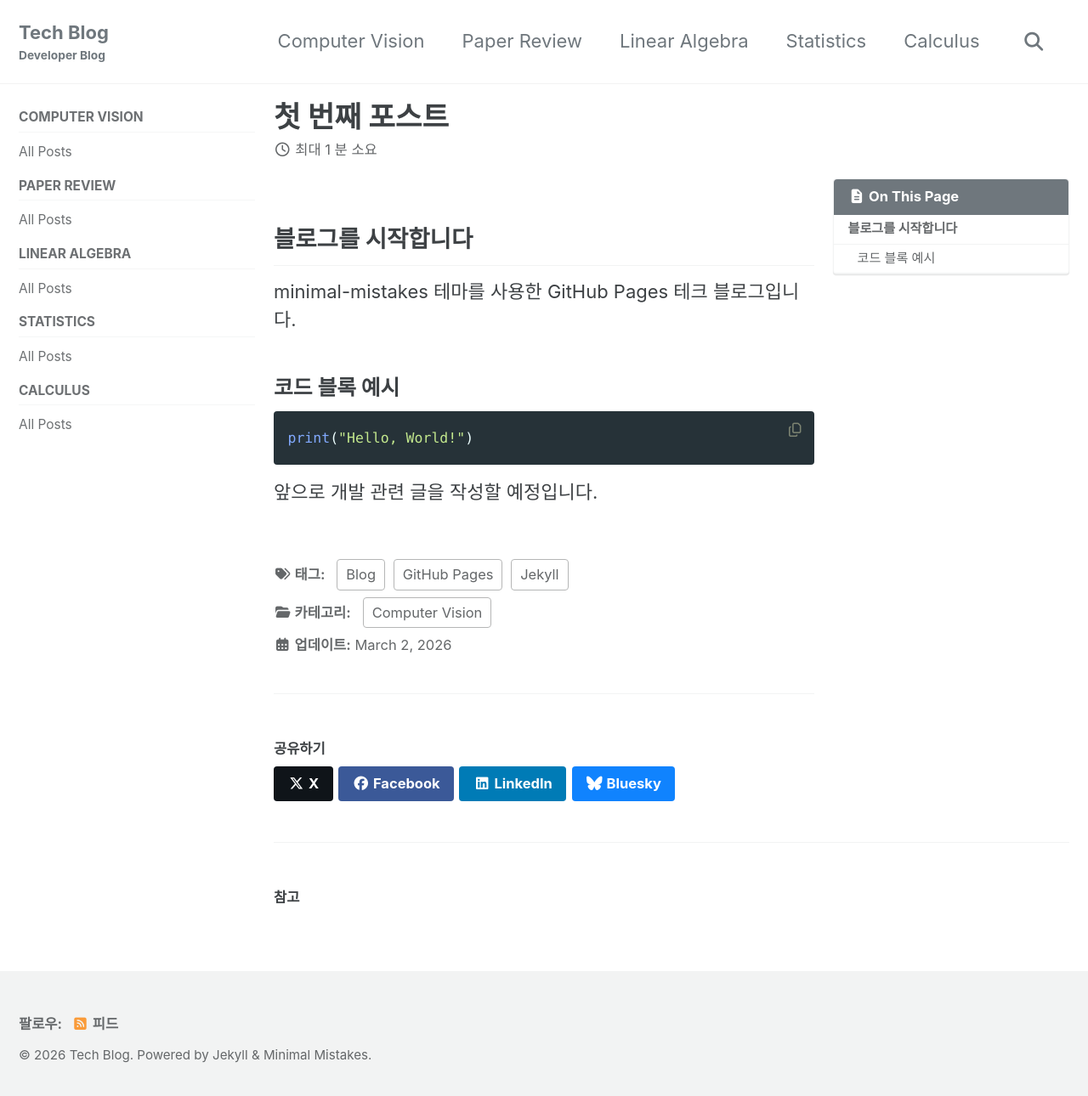
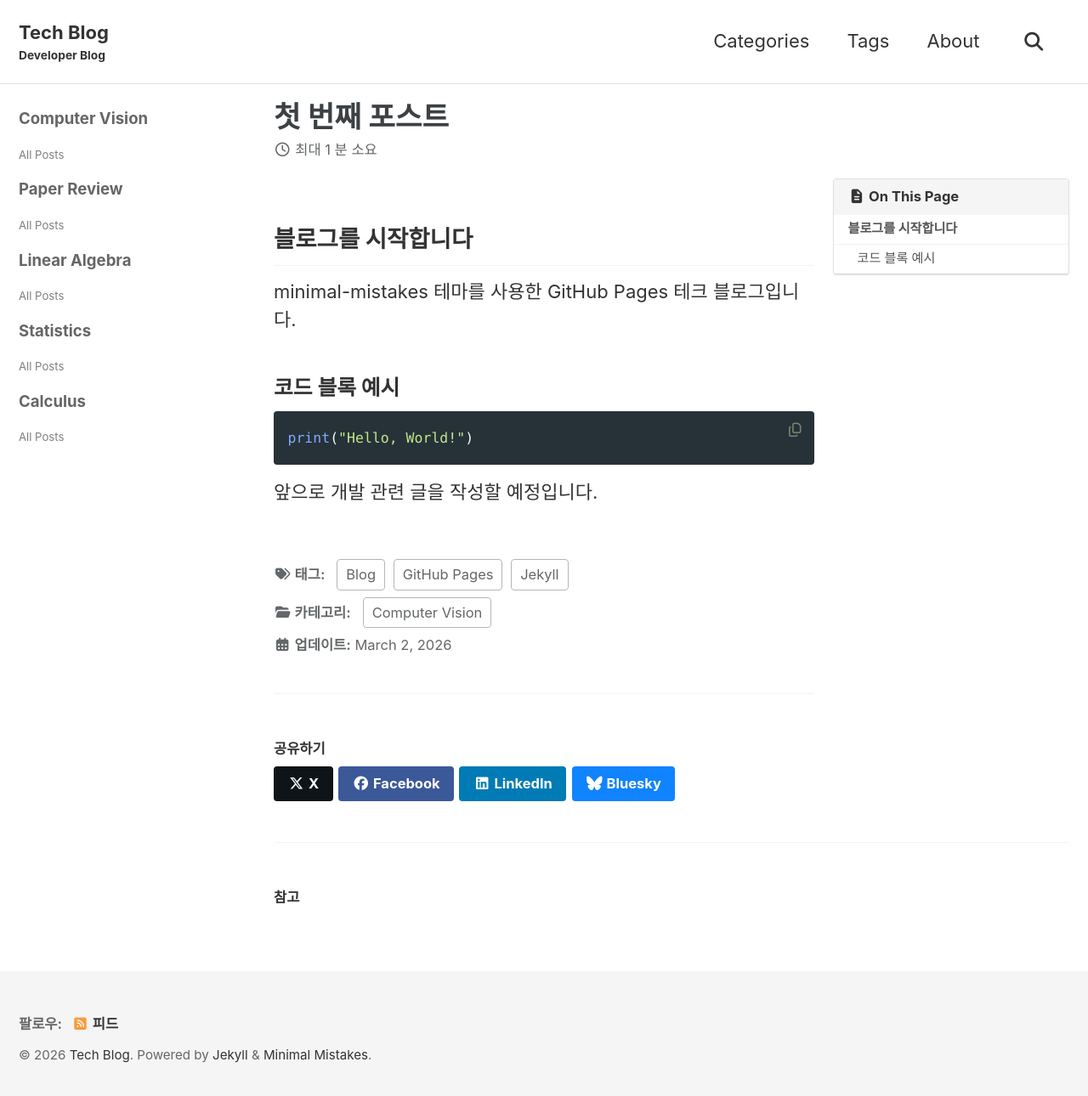
Before and after one commit to SeojunHAHA/blog, a Jekyll site: the page built from _posts/2026-03-02-first-post.md, in a window 1280 px wide and 1298 px high. Shown: the top 1290 px of the window at 85% size. Built offline with Jekyll 4.4.1, drawn with Linux system fonts in a browser that asks for light colours; cached includes are drawn as plain includes.

Commit message:
Force white theme and match reference blog layout
- Custom CSS overrides for white background, clean sidebar style
- Simplified top navigation (Categories, Tags, About)
- Added About page
- Sidebar category titles no longer uppercase

Co-Authored-By: Claude Opus 4.6 <noreply@anthropic.com>

```diff
--- a/_data/navigation.yml
+++ b/_data/navigation.yml
@@ -1,15 +1,11 @@
 # main links (상단 네비게이션)
 main:
-  - title: "Computer Vision"
-    url: /categories/computer-vision/
-  - title: "Paper Review"
-    url: /categories/paper-review/
-  - title: "Linear Algebra"
-    url: /categories/linear-algebra/
-  - title: "Statistics"
-    url: /categories/statistics/
-  - title: "Calculus"
-    url: /categories/calculus/
+  - title: "Categories"
+    url: /categories/
+  - title: "Tags"
+    url: /tags/
+  - title: "About"
+    url: /about/
 
 # sidebar navigation (왼쪽 사이드바)
 docs:
--- a/assets/css/main.scss
+++ b/assets/css/main.scss
@@ -7,3 +7,105 @@ search: false
 
 @import "minimal-mistakes/skins/{{ site.minimal_mistakes_skin | default: 'default' }}"; // skin
 @import "minimal-mistakes"; // main partials
+
+/* ===== 흰 배경 강제 적용 ===== */
+html, body {
+  background-color: #fff !important;
+  color: #333 !important;
+}
+
+.masthead {
+  background-color: #fff !important;
+  border-bottom: 1px solid #e0e0e0;
+}
+
+.masthead__inner-wrap {
+  background-color: #fff !important;
+}
+
+.greedy-nav {
+  background-color: #fff !important;
+
+  a {
+    color: #333 !important;
+  }
+
+  .visible-links a:before {
+    background: #333;
+  }
+}
+
+.page__footer {
+  background-color: #f5f5f5 !important;
+  color: #666 !important;
+
+  a {
+    color: #333 !important;
+  }
+}
+
+.initial-content,
+.page__content,
+.archive {
+  background-color: #fff !important;
+  color: #333 !important;
+}
+
+/* ===== 사이드바 스타일 (레퍼런스와 동일) ===== */
+.sidebar {
+  background-color: #fff !important;
+}
+
+.nav__list .nav__items {
+  .nav__sub-title {
+    text-transform: none !important;
+    font-size: 0.9em;
+    font-weight: 700;
+    color: #333 !important;
+    border-bottom: none;
+    padding-bottom: 0.25em;
+  }
+
+  a {
+    color: #555 !important;
+    font-size: 0.85em;
+    padding: 0.15em 0;
+    text-decoration: none;
+
+    &:hover {
+      color: #0073ae !important;
+      text-decoration: underline;
+    }
+  }
+}
+
+/* ===== 링크 색상 ===== */
+.page__content a,
+.archive a {
+  color: #0073ae !important;
+}
+
+/* ===== 제목 색상 ===== */
+h1, h2, h3, h4, h5, h6 {
+  color: #333 !important;
+}
+
+/* ===== TOC 스타일 ===== */
+.toc {
+  background-color: #fff !important;
+  border: 1px solid #e0e0e0;
+
+  .nav__title {
+    background-color: #f5f5f5 !important;
+    color: #333 !important;
+  }
+
+  a {
+    color: #555 !important;
+  }
+}
+
+/* ===== 검색 ===== */
+.search__toggle {
+  color: #333 !important;
+}
```
Also changed, not shown: _pages/about.md (added, +10 -0 lines).
